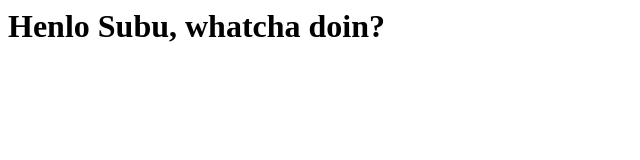
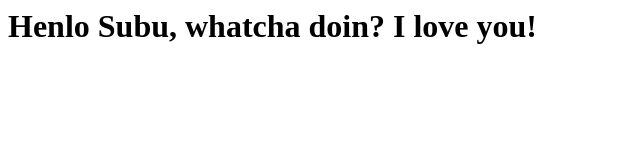
Before and after one commit to Pknair-2003/coursera-test, a plain HTML site: page site/index.html in a window 1280 px wide. Shown: the whole page, without its empty margins (0-640 px from the left). Drawn offline with Linux system fonts and the light colour scheme.

Commit message:
Update index.html

```diff
--- a/site/index.html
+++ b/site/index.html
@@ -1,9 +1,9 @@
 <DOCTYPE html>
 <html>
 <head>
-   <title>Henlo Subu, whatcha doin?</title>
+   <title>Henlo Subu, whatcha doin? I love you!</title>
 </head>
 <body>
-<h1>Henlo Subu, whatcha doin?</h1>
+<h1>Henlo Subu, whatcha doin? I love you!</h1>
 <body>
 </html>
```
